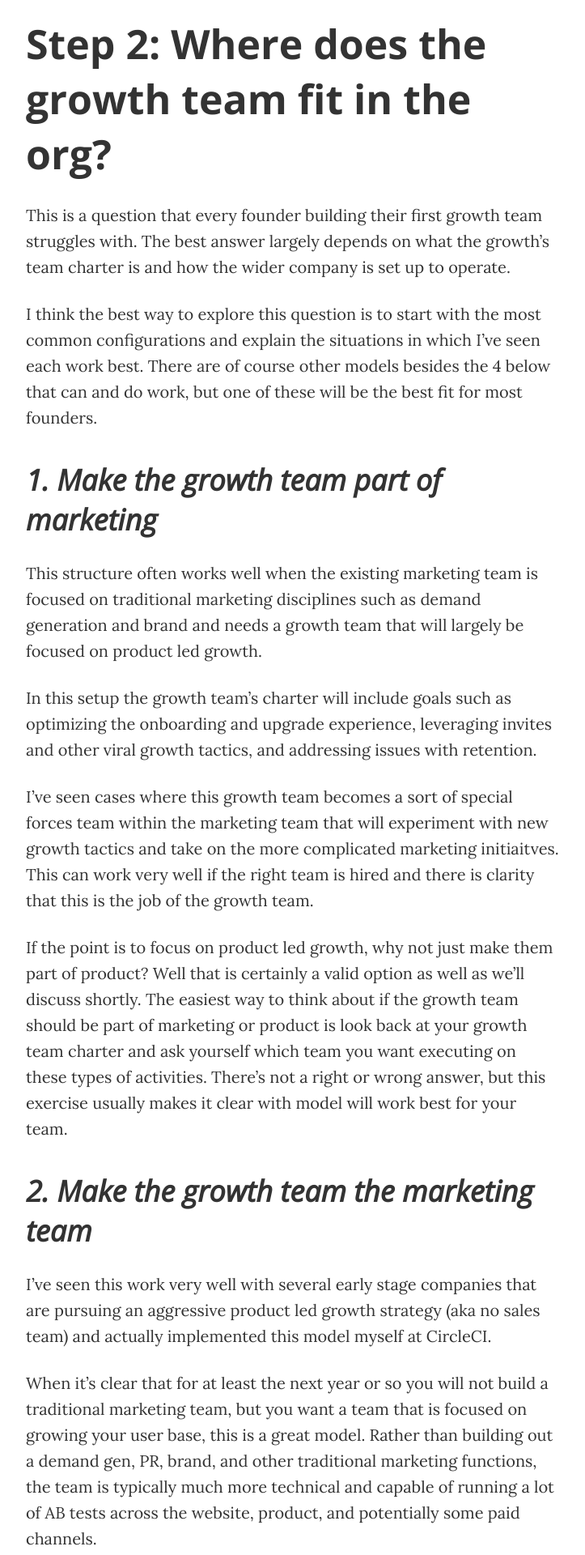
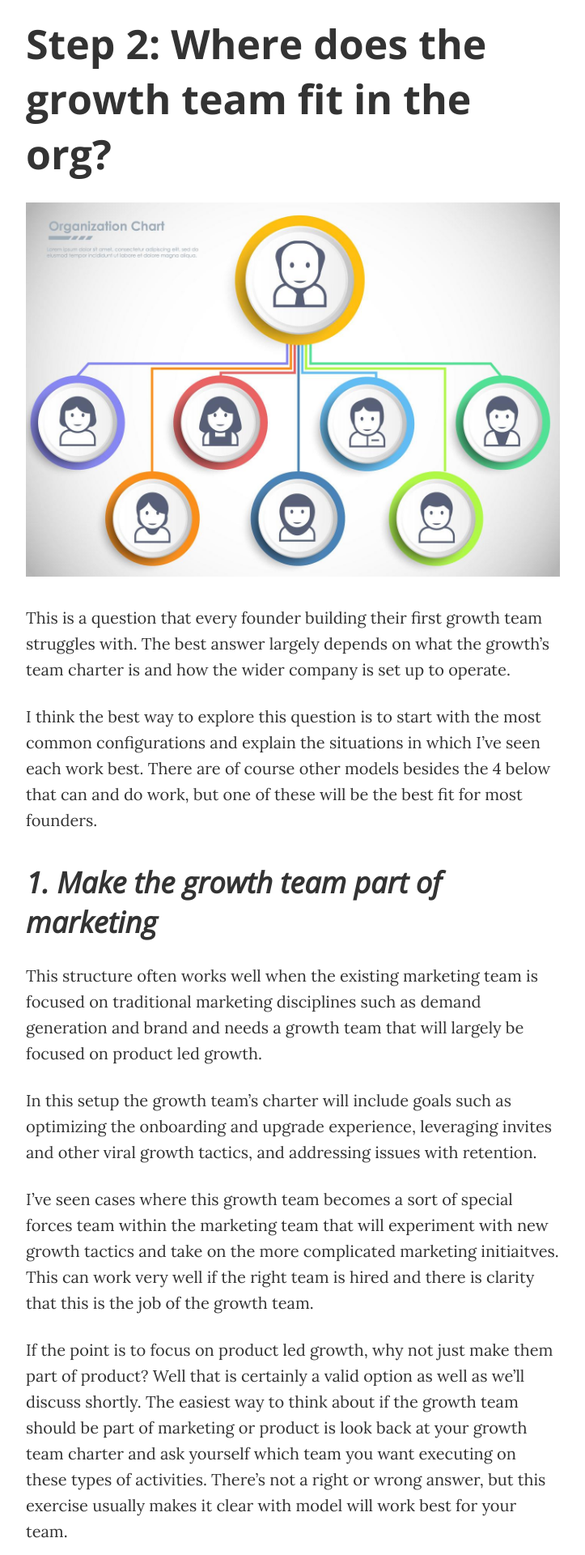
Before and after one commit to worldsoup/worldsoup.github.io, a Jekyll site: the page built from _posts/2021-03-16-where-does-the-growth-team-fit-in-org.md, in a window 1280 px wide. Shown: the part 1646-3566 px from the top of the page at 81% size, without its empty margins (278-1001 px from the left). Built offline with Jekyll 4.4.1, drawn with Linux system fonts in a browser that asks for light colours.

Commit message:
Update 2021-03-16-where-does-the-growth-team-fit-in-org.md

```diff
--- a/_posts/2021-03-16-where-does-the-growth-team-fit-in-org.md
+++ b/_posts/2021-03-16-where-does-the-growth-team-fit-in-org.md
@@ -19,6 +19,8 @@ In order to hopefully provide a helpful framework to think about this challenge,
 4. Hiring the right people for the team
 
 # Step 2: Where does the growth team fit in the org?
+
+![Growth Charts](/assets/img/org-chart.jpg)
 
 This is a question that every founder building their first growth team struggles with. The best answer largely depends on what the growth’s team charter is and how the wider company is set up to operate.
 
```
